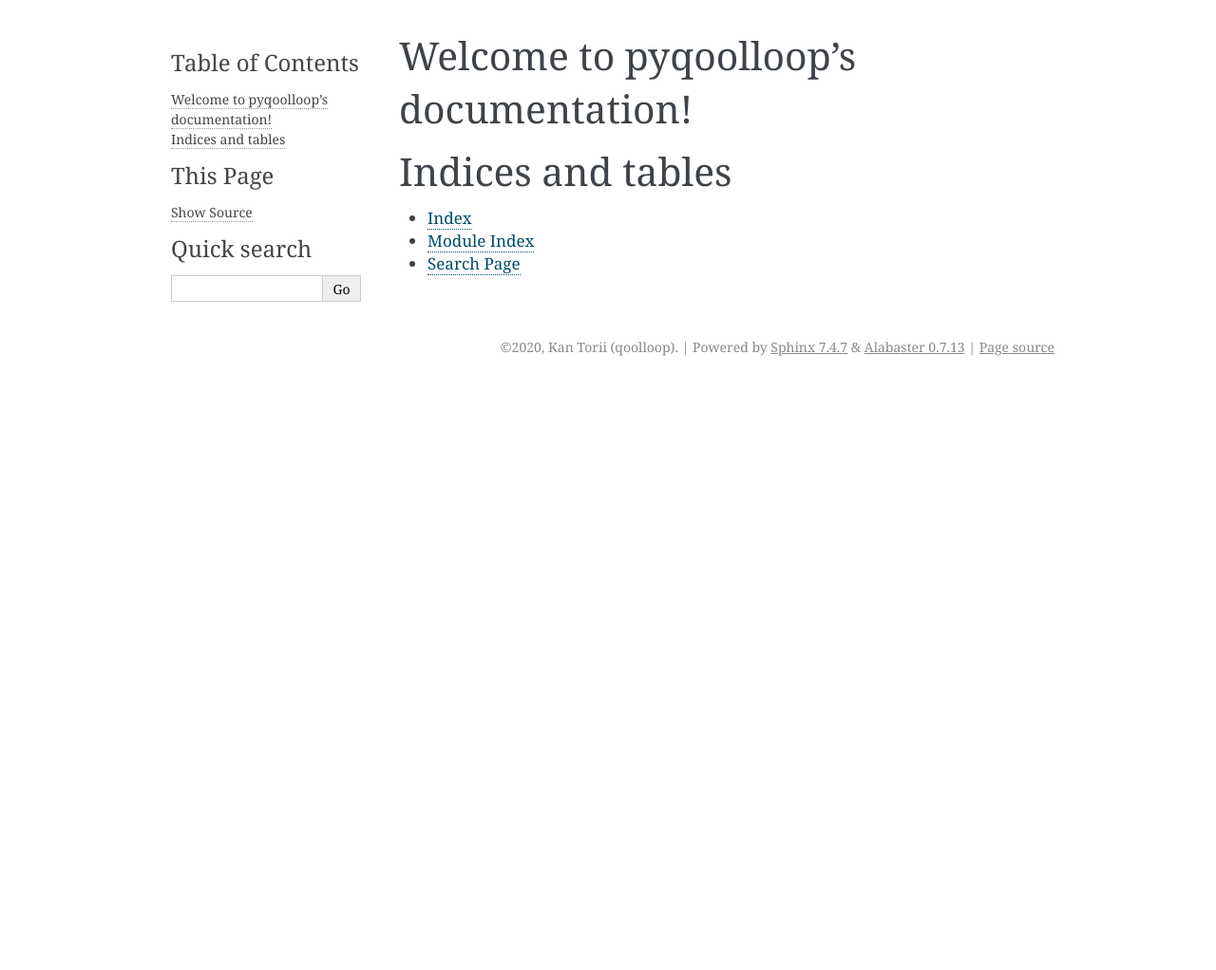
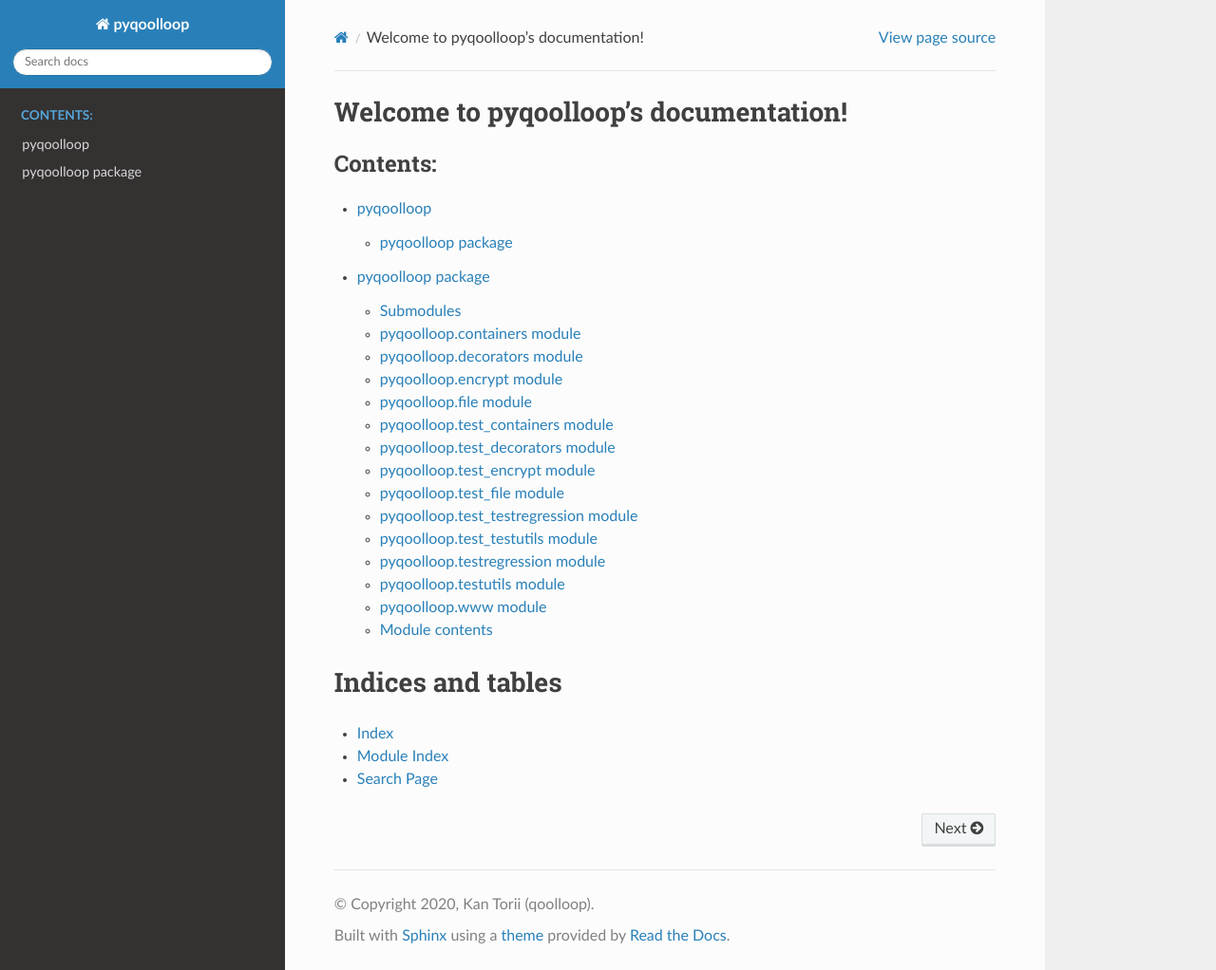
Before and after one commit to qoolloop/pyqoolloop, a Sphinx documentation site: the page built from docs/source/index.rst, in a window 1280 px wide and 1022 px high. Shown: the whole window at 95% size. Built offline with Sphinx 7.4.7 and the Read the Docs theme 2.0.0, drawn with Linux system fonts in a browser that asks for light colours.

```diff
--- a/docs/source/conf.py
+++ b/docs/source/conf.py
@@ -13,6 +13,11 @@
 # import os
 # import sys
 # sys.path.insert(0, os.path.abspath('.'))
+import os
+import sys
+
+sys.path.insert(0, os.path.abspath('../..'))
+sys.path.insert(0, os.path.abspath('../../..'))
 
 
 # -- Project information -----------------------------------------------------
@@ -28,6 +33,9 @@ author = 'Kan Torii (qoolloop)'
 # extensions coming with Sphinx (named 'sphinx.ext.*') or your custom
 # ones.
 extensions = [
+    'sphinx.ext.autodoc',
+    'sphinx.ext.intersphinx',
+    'sphinx.ext.viewcode',
 ]
 
 # Add any paths that contain templates here, relative to this directory.
@@ -44,9 +52,14 @@ exclude_patterns = []
 # The theme to use for HTML and HTML Help pages.  See the documentation for
 # a list of builtin themes.
 #
-html_theme = 'alabaster'
+html_theme = 'sphinx_rtd_theme'
 
 # Add any paths that contain custom static files (such as style sheets) here,
 # relative to this directory. They are copied after the builtin static files,
 # so a file named "default.css" will overwrite the builtin "default.css".
 html_static_path = ['_static']
+
+
+intersphinx_mapping = {
+    'python': ('https://docs.python.org/3', None),
+}
--- a/docs/source/index.rst
+++ b/docs/source/index.rst
@@ -9,7 +9,9 @@ Welcome to pyqoolloop's documentation!
 .. toctree::
    :maxdepth: 2
    :caption: Contents:
+   :glob:
 
+   rst/*
 
 
 Indices and tables
--- /dev/null
+++ b/docs/source/rst/modules.rst
@@ -0,0 +1,7 @@
+pyqoolloop
+==========
+
+.. toctree::
+   :maxdepth: 4
+
+   pyqoolloop
--- /dev/null
+++ b/docs/source/rst/pyqoolloop.rst
@@ -0,0 +1,117 @@
+pyqoolloop package
+==================
+
+Submodules
+----------
+
+pyqoolloop.containers module
+----------------------------
+
+.. automodule:: pyqoolloop.containers
+   :members:
+   :undoc-members:
+   :show-inheritance:
+
+pyqoolloop.decorators module
+----------------------------
+
+.. automodule:: pyqoolloop.decorators
+   :members:
+   :undoc-members:
+   :show-inheritance:
+
+pyqoolloop.encrypt module
+-------------------------
+
+.. automodule:: pyqoolloop.encrypt
+   :members:
+   :undoc-members:
+   :show-inheritance:
+
+pyqoolloop.file module
+----------------------
+
+.. automodule:: pyqoolloop.file
+   :members:
+   :undoc-members:
+   :show-inheritance:
+
+pyqoolloop.test\_containers module
+----------------------------------
+
+.. automodule:: pyqoolloop.test_containers
+   :members:
+   :undoc-members:
+   :show-inheritance:
+
+pyqoolloop.test\_decorators module
+----------------------------------
+
+.. automodule:: pyqoolloop.test_decorators
+   :members:
+   :undoc-members:
+   :show-inheritance:
+
+pyqoolloop.test\_encrypt module
+-------------------------------
+
+.. automodule:: pyqoolloop.test_encrypt
+   :members:
+   :undoc-members:
+   :show-inheritance:
+
+pyqoolloop.test\_file module
+----------------------------
+
+.. automodule:: pyqoolloop.test_file
+   :members:
+   :undoc-members:
+   :show-inheritance:
+
+pyqoolloop.test\_testregression module
+--------------------------------------
+
+.. automodule:: pyqoolloop.test_testregression
+   :members:
+   :undoc-members:
+   :show-inheritance:
+
+pyqoolloop.test\_testutils module
+---------------------------------
+
+.. automodule:: pyqoolloop.test_testutils
+   :members:
+   :undoc-members:
+   :show-inheritance:
+
+pyqoolloop.testregression module
+--------------------------------
+
+.. automodule:: pyqoolloop.testregression
+   :members:
+   :undoc-members:
+   :show-inheritance:
+
+pyqoolloop.testutils module
+---------------------------
+
+.. automodule:: pyqoolloop.testutils
+   :members:
+   :undoc-members:
+   :show-inheritance:
+
+pyqoolloop.www module
+---------------------
+
+.. automodule:: pyqoolloop.www
+   :members:
+   :undoc-members:
+   :show-inheritance:
+
+Module contents
+---------------
+
+.. automodule:: pyqoolloop
+   :members:
+   :undoc-members:
+   :show-inheritance:
```
